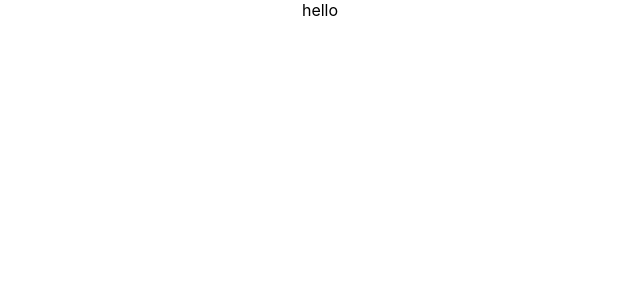
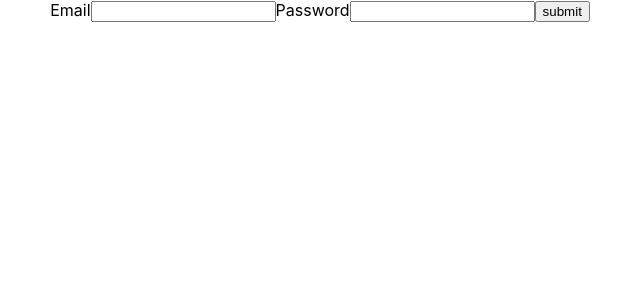
Before and after one commit to yovana-pelayo/Blog2.0, a React (Create React App) app: page /auth in a window 1280 px wide. Shown: the top 300 px of the page, without its empty margins (320-960 px from the left). Built offline with nearby package versions, Linux system fonts and the light colour scheme.

Commit message:
created a form that takes in an email and password

```diff
--- a/src/App.js
+++ b/src/App.js
@@ -1,5 +1,6 @@
 import './App.css';
 import Auth from './Components/Auth'
+import BlogCard from './Components/BlogCard';
 import Home from './View/Home';
 import {Route, Routes} from 'react-router-dom';
 
@@ -10,6 +11,8 @@ function App() {
 <Routes>
   <Route path='/' element={<Home/>}/>
   <Route path='/auth' element={<Auth/>}/>
+  <Route path='/create' element={<BlogCard/>}/>
+
 
 </Routes>
     </div>
--- a/src/Components/Auth.css
+++ b/src/Components/Auth.css
@@ -0,0 +1,3 @@
+.auth {
+    color: black;
+}
--- a/src/Components/Auth.jsx
+++ b/src/Components/Auth.jsx
@@ -1,13 +1,20 @@
+import './Auth.css'
 
-function Auth() {
+function Auth () {
 
+return (
+<form >
+    <label >
+        Email
+        <input type='text' name='name' />
+    </label>
+    <label >
+Password
+     <input type='text' name='name' />
+    </label>
+    <input type='submit' value='submit'/>
 
-
-    return (
-
-        <div>
-hello
-        </div>
-    )
+</form>
+)
 }
 export default Auth;
--- a/src/Components/BlogCard.jsx
+++ b/src/Components/BlogCard.jsx
@@ -2,13 +2,12 @@ import "./BlogCard.css"
 function BlogCard() {
 
     return(
-        <div>Form</div>
-//         <form>
-// <label>
-//     Name
-//     <input type="text" name="name"/>
-// </label>
-//         </form>
+        <form>
+<label>
+    Name
+    <input type="text" name="name"/>
+</label>
+        </form>
     )
 }
 export default BlogCard;
--- a/src/index.js
+++ b/src/index.js
@@ -3,7 +3,6 @@ import ReactDOM from 'react-dom/client';
 import './index.css';
 import { BrowserRouter } from 'react-router-dom';
 import App from './App';
-// import "./custom.scss";
 
 
 const root = ReactDOM.createRoot(document.getElementById('root'));
```
